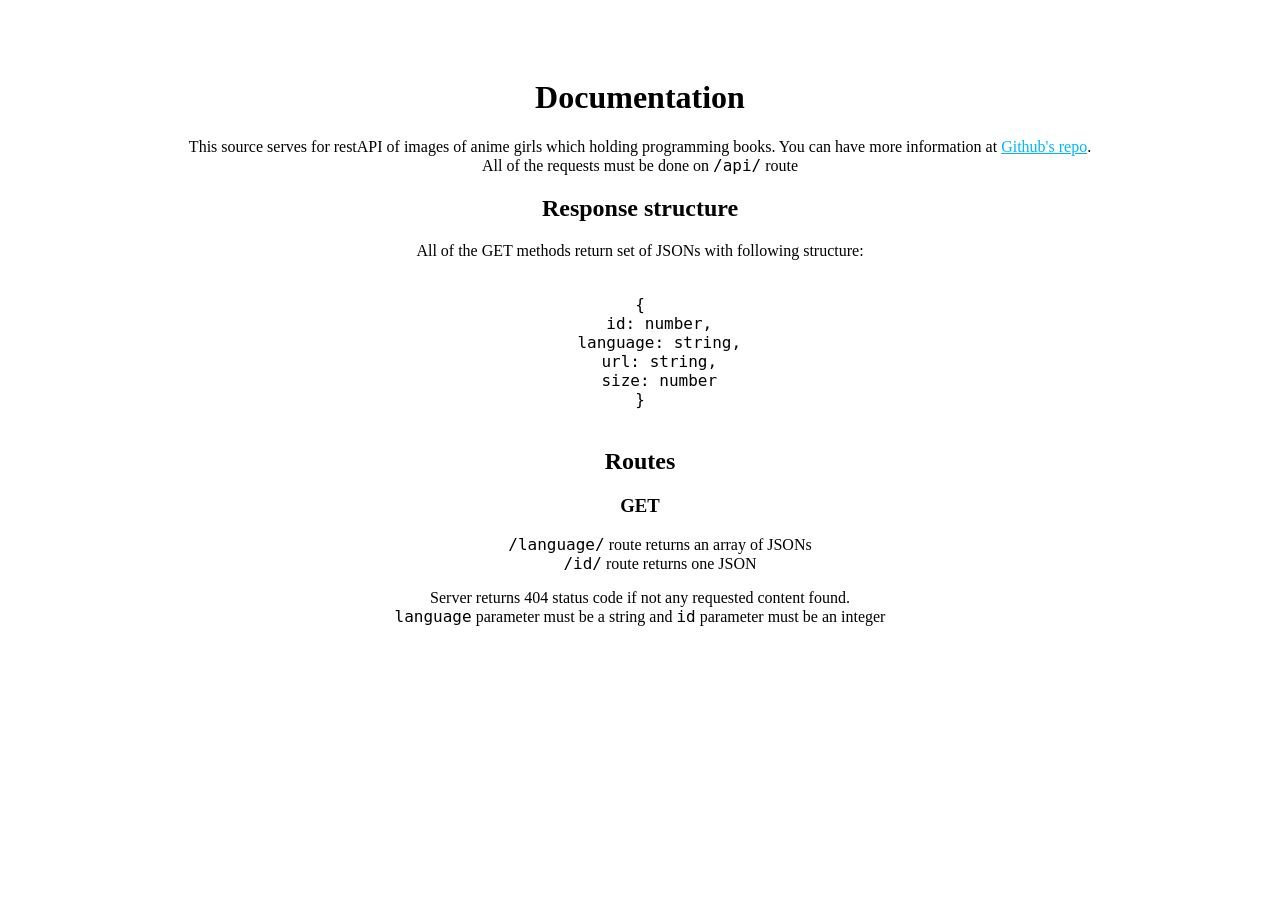
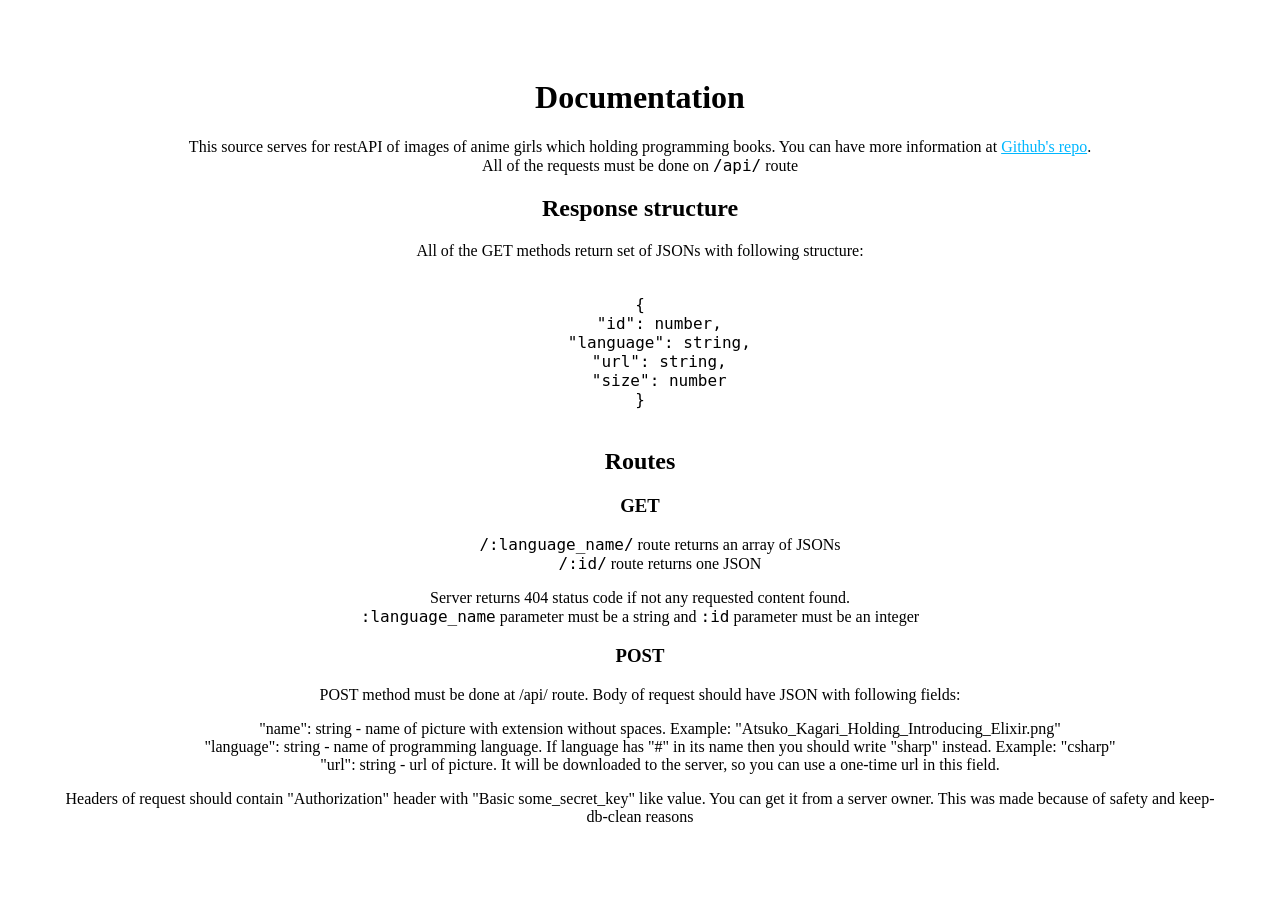
Before and after one commit to lokot0k/anime-girls-holding-programming-books-RESTapi, a Node server app: page / in a window 1280 px wide. Before the commit the page ends 626 px from the top, so only its background shows below. Run offline with Node 20, Linux system fonts and the light colour scheme; style sheets or scripts are compiled from the project's sources; some web fonts are replaced.

Commit message:
added auth check, documentation is written. POST, some bugs fixed in post route

```diff
--- a/views/index.ejs
+++ b/views/index.ejs
@@ -24,22 +24,41 @@
 <pre>
 <code>
 {
-    id: number,
-    language: string,
-    url: string,
-    size: number
+    "id": number,
+    "language": string,
+    "url": string,
+    "size": number
 }
 </code>
 </pre>
 <h2>Routes</h2>
 <h3>GET</h3>
 <ul>
-    <li><code>/language/</code> route returns an array of JSONs</li>
-    <li><code>/id/</code> route returns one JSON</li>
+    <li><code>/:language_name/</code> route returns an array of JSONs</li>
+    <li><code>/:id/</code> route returns one JSON</li>
 </ul>
 <p>
     Server returns 404 status code if not any requested content found. <br/>
-    <code>language</code> parameter must be a string and <code>id</code> parameter must be an integer
+    <code>:language_name</code> parameter must be a string and <code>:id</code> parameter must be an integer
+</p>
+<h3>POST</h3>
+<p>POST method must be done at /api/ route. Body of request should have JSON with following fields:</p>
+<ul>
+    <li>"name": string - name of picture with extension without spaces. Example:
+        "Atsuko_Kagari_Holding_Introducing_Elixir.png"
+    </li>
+    <li>"language": string - name of programming language. If language has "#" in its name then you should write "sharp"
+        instead.
+        Example: "csharp"
+    </li>
+    <li>
+        "url": string - url of picture. It will be downloaded to the server, so you can use a one-time url in this
+        field.
+    </li>
+</ul>
+<p>Headers of request should contain "Authorization" header with "Basic some_secret_key" like value. You can get it from
+    a server owner.
+    This was made because of safety and keep-db-clean reasons
 </p>
 </body>
 </html>
```
Also changed, not shown: routes/api.js (+13 -3 lines), README.md, 1 other file.
